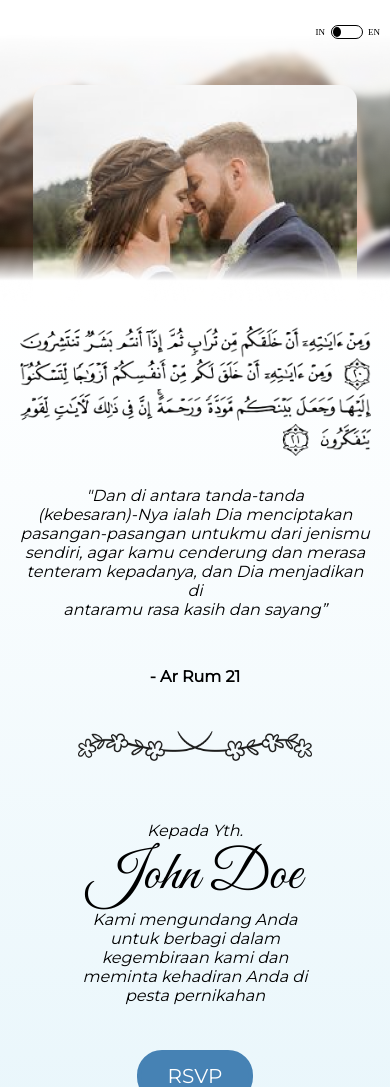
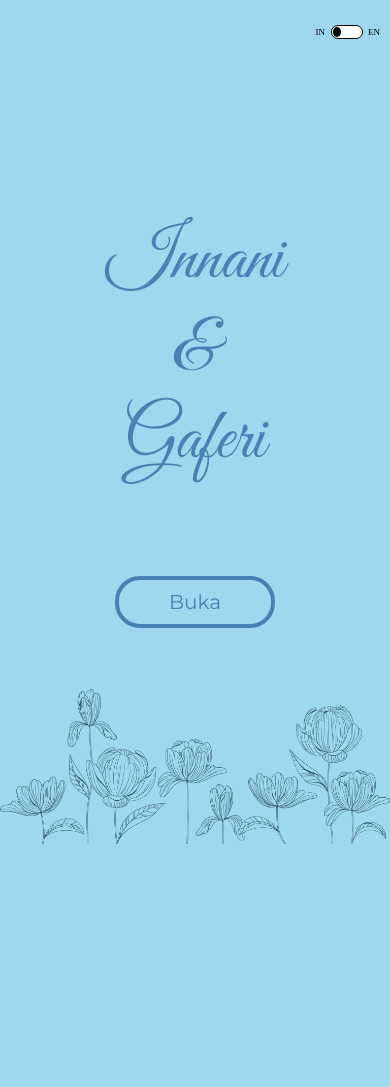
Before and after one commit to rizalw/Undangan-Pernikahan, a Flask app: page / in a window 390 px wide. Shown: the top 1087 px of the page. After the commit the page ends 844 px from the top, so only its background shows below. Run offline with Flask 2, Linux system fonts and the light colour scheme; some web fonts are replaced.

Commit message:
responsive cover-page + fix responsive for overlay

```diff
--- a/static/script.js
+++ b/static/script.js
@@ -25,6 +25,8 @@ function changeLanguage(){
         data21 = document.querySelector(".kirim")
         data22 = document.querySelector(".pesan")
         data23 = document.querySelector(".pesan.tidak")
+        data24 = document.querySelector(".buka > a")
+        data25 = document.querySelector(".detail-overlay")
         // fotoprokes = document.querySelector(".prokes > img")
         data.innerHTML = '<i>"Dan di antara tanda-tanda<br>(kebesaran)-Nya ialah Dia menciptakan<br>pasangan-pasangan untukmu dari jenismu<br>sendiri, agar kamu cenderung dan merasa<br>tenteram kepadanya, dan Dia menjadikan di<br>antaramu rasa kasih dan sayang”</i>';
         data2.innerHTML = "Kepada Yth."
@@ -48,6 +50,8 @@ function changeLanguage(){
         data21.innerHTML = "Kirim"
         data22.innerHTML = "Terima kasih sudah melakukan konfirmasi.<br>Kami tunggu kehadirannya :)"
         data23.innerHTML = "Tidak apa-apa jika tidak bisa hadir, kami minta doa dan harapannya agar semua berjalan lancar"
+        data24.innerHTML = "Buka"
+        data25.innerHTML = "Tanpa mengurangi rasa hormat, doa dan support dapat diberikan dalam bentuk dana ke rekening berikut :"
         // fotoprokes.setAttribute("src", "")
     } else if (lang === "EN"){
         data = document.querySelector(".arti-ayat")
@@ -72,6 +76,8 @@ function changeLanguage(){
         data21 = document.querySelector(".kirim")
         data22 = document.querySelector(".pesan")
         data23 = document.querySelector(".pesan.tidak")
+        data24 = document.querySelector(".buka > a")
+        data25 = document.querySelector(".detail-overlay")
         data.innerHTML = '<i>"And of His signs is that He created for you from yourselves mates that you may find tranquility in them; and He placed between you affection and mercy. Indeed in that are signs for a people who give thought."</i>';
         data2.innerHTML = "For"
         data4.innerHTML = "We invite you to share in our joy and request your presence at the wedding of"
@@ -94,6 +100,8 @@ function changeLanguage(){
         data21.innerHTML = "Send"
         data22.innerHTML = "Thank you for confirming.<br>We look forward to welcoming you :)"
         data23.innerHTML = "It's okay if you can't attend, we ask for your prayers and hopes so that everything goes smoothly"
+        data24.innerHTML = "Open"
+        data25.innerHTML = "Without reducing respect, prayers and support can be given in the form of funds to the following account :"
     }
 }
 
@@ -236,4 +244,8 @@ function closeOverlay(){
     overlaybg.style.display = "none";
 }
 
+function closeCover(){
+    let cover = document.querySelector(".cover-page")
+    cover.style.display = "none"
+}
 putHistory();
--- a/static/style.css
+++ b/static/style.css
@@ -16,6 +16,97 @@ a{
 }
 nav{
     position: relative;
+}
+header{
+    position: fixed;
+    top: 9;
+    z-index: 10;
+}
+.overlay-bg{
+    display: none;
+    z-index: 50;
+    position: fixed;
+    top: 0;
+    left: 0;
+    width: 100%;
+    height: 100%;
+    opacity: 0.7;
+}
+.overlay{
+    display: none;
+    z-index: 99;
+    font-family: "Montserrat", serif;
+    position: fixed;
+    top: 50%;
+    left: 50%;
+    width: 640px;
+    height: 450px;
+    margin-top: -250px; /* Negative half of height. */
+    margin-left: -320px; /* Negative half of width. */
+    border: 1px solid #89CFF0;
+    border-radius: 36px;
+    background-color: #89CFF0;
+    flex-direction: column;
+}
+.overlay a{
+    margin-left: auto;
+    padding: 32px 39px 27px 24px;
+}
+.gambar-x{
+    width: 34.67px;
+}
+.detail-overlay{
+    line-height: 1.6;
+    font-size: 24px;
+    text-align: center;
+    width: 80%;
+    margin: 0px auto;
+}
+.nama-rekening{
+    line-height: 1.6;
+    font-size: 28px;
+    font-weight: bolder;
+    text-align: center;
+}
+.cover-page{
+    display: flex;
+    flex-direction: column;
+    justify-content: center;
+    z-index: 5;
+    position: fixed;
+    width: 100%;
+    height: 100%;
+    top: 0;
+    left: 0;
+    background: url(images/cover-flower.png) bottom / 100% 55% no-repeat ,
+    #9ED8EE 100% no-repeat;
+}
+.title{
+    font-family: 'Great Vibes', serif;
+    color: #4682B4;
+    font-size: 128px;
+    margin: 0px auto 90px auto;
+    text-align: center;
+}
+.buka{
+    border: 4px solid #4682B4;
+    width: fit-content;
+    margin: 0px auto;
+    border-radius: 25px;
+    padding: 10px 50px;
+}
+.buka a{
+    font-family: 'Montserrat', serif;
+    font-size: 36px;
+    color: #4682B4;
+}
+.buka:hover {
+    background: #4682B4;
+    transition-duration: 0.2s;
+}
+.buka:hover > a{
+    color: white;
+    transition-duration: 0.2s;
 }
 .lang{
     position: fixed;
@@ -49,6 +140,7 @@ nav{
     right: 85px;
     transition: .4s;
     border: 1px solid black;
+    background: white;
 }
 
 .slider:before {
@@ -97,7 +189,7 @@ input:checked + .slider:before {
 .banner-utama{
     display: flex;
     flex-direction: column;
-    background: url(images/banner-bg-effect.png) center no-repeat,
+    background: url(images/banner-bg-effect.png) 50% 80% no-repeat,
                 url(images/banner.png) 50% 204px no-repeat,
                 url(images/banner-bg.png) center top no-repeat;
     background-size: cover, auto, cover;
@@ -540,54 +632,12 @@ input:checked + .slider:before {
     text-align: center;
     margin-top: 60px;
 }
-.overlay-bg{
-    display: none;
-    z-index: 50;
-    position: fixed;
-    top: 0;
-    left: 0;
-    width: 100%;
-    height: 100%;
-    opacity: 0.7;
-}
-.overlay{
-    display: none;
-    z-index: 99;
-    font-family: "Montserrat", serif;
-    position: fixed;
-    top: 50%;
-    left: 50%;
-    width: 640px;
-    height: 450px;
-    margin-top: -250px; /* Negative half of height. */
-    margin-left: -320px; /* Negative half of width. */
-    border: 1px solid #89CFF0;
-    border-radius: 36px;
-    background-color: #89CFF0;
-    flex-direction: column;
-}
-.overlay a{
-    margin-left: auto;
-    padding: 32px 39px 27px 24px;
-}
-.gambar-x{
-    width: 34.67px;
-}
-.detail-overlay{
-    line-height: 1.6;
-    font-size: 24px;
-    text-align: center;
-    width: 80%;
-    margin: 0px auto;
-}
-.nama-rekening{
-    line-height: 1.6;
-    font-size: 28px;
-    font-weight: bolder;
-    text-align: center;
-}
 
 @media screen and (max-width: 768px) {
+    .cover-page{
+        background: url(images/cover-flower-medium.png) bottom / contain no-repeat ,
+    #9ED8EE 100% no-repeat;
+    }
     input:checked + .slider:before {
         transform: translateX(40px);
     }
@@ -758,6 +808,33 @@ input:checked + .slider:before {
     }
 }
 @media screen and (max-width: 426px) {
+    .gambar-x{
+        width: 21.13px;
+        height: 21.12px;
+    }
+    .overlay a{
+        padding-bottom: 2px;
+    }
+    .overlay{
+        width: 390px;
+        height: fit-content;
+        margin-top: -137.11px;
+        margin-left: -192.11px;
+    }
+    .detail-overlay{
+        font-size: 16px;
+        width: 60%;
+    }
+    .nama-rekening{
+        font-size: 20px;
+        margin-bottom: 42px;
+    }
+    .title{
+        font-size: 72px;
+    }
+    .buka a{
+        font-size: 20px;
+    }
     input:checked + .slider:before {
         transform: translateX(20px);
     }
--- a/templates/index.html
+++ b/templates/index.html
@@ -8,6 +8,19 @@
     <link rel="stylesheet" href="{{ url_for('static', filename = 'style.css') }}">
 </head>
 <body>
+    <div class="overlay">
+        <a href="javascript:void()" onclick="closeOverlay()"><img src="{{ url_for('static', filename = 'images/x-sign.png') }}" alt="gambarx" class="gambar-x"></a>
+        <div class="detail-overlay"></div>
+        <div class="nama-rekening">Innani Choirun Nisa<br>0295277930<br>BNI</div>
+    </div>
+    <div class="cover-page">
+        <div class="title">
+            Innani<br>&<br>Gaferi
+        </div>
+        <div class="buka">
+            <a href="javascript:void()" onclick="closeCover()"></a>
+        </div>
+    </div>
     <header>
         <nav>
             <div class="left-lang lang">IN</div>
@@ -19,13 +32,6 @@
         </nav>
     </header>
     <img src="{{ url_for('static', filename = 'images/Very_Black_screen.jpg') }}" alt="" class="overlay-bg">
-    <div class="overlay">
-        <a href="javascript:void()" onclick="closeOverlay()"><img src="{{ url_for('static', filename = 'images/x-sign.png') }}" alt="gambarx" class="gambar-x"></a>
-        <div class="detail-overlay">
-            Tanpa mengurangi rasa hormat, doa dan support dapat diberikan dalam bentuk dana ke rekening berikut :
-        </div>
-        <div class="nama-rekening">Innani Choirun Nisa<br>0295277930<br>BNI</div>
-    </div>
     <main>
         <div class="content">
             <!-- Isinya tulisan undangan pernikahan + foto utama + foto bg + rspv -->
```
Also changed, not shown: static/images/cover-flower-medium.png (added), static/images/cover-flower.png (added).
